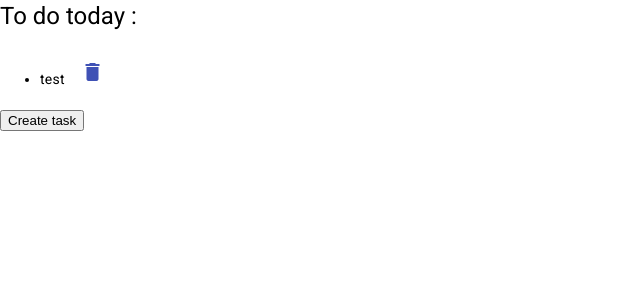
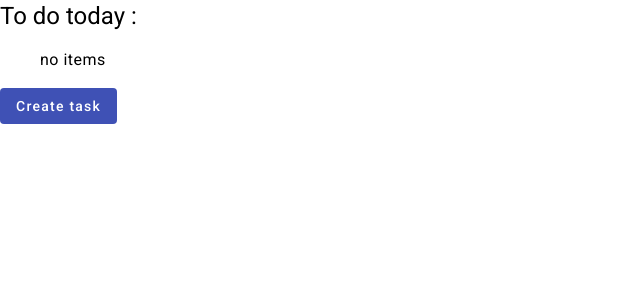
Before and after one commit to Darchevil/app, an Angular app: page / in a window 1280 px wide. Shown: the top 300 px of the page, without its empty margins (0-640 px from the left). Built offline with nearby package versions, Linux system fonts and the light colour scheme.

Commit message:
using @for and refactor

```diff
--- a/projects/todo-src/src/app/components/todo-list/todo-list-element/todo-list-element.component.html
+++ b/projects/todo-src/src/app/components/todo-list/todo-list-element/todo-list-element.component.html
@@ -1,4 +1,5 @@
-<ul *ngFor="let task of listTask">
+<ul>
+  @for (task of listTask; track task.title) {
   <li>
     {{ task.title }}
     <button
@@ -10,4 +11,7 @@
       <mat-icon>delete</mat-icon>
     </button>
   </li>
+  } @empty {
+  <h4>no items</h4>
+  }
 </ul>
--- a/projects/todo-src/src/app/components/todo-list/todo-list-element/todo-list-element.component.ts
+++ b/projects/todo-src/src/app/components/todo-list/todo-list-element/todo-list-element.component.ts
@@ -12,17 +12,13 @@ import { EventEmitter } from '@angular/core';
   templateUrl: './todo-list-element.component.html',
   styleUrl: './todo-list-element.component.css',
 })
-export class TodoListElementComponent implements OnInit {
+export class TodoListElementComponent {
   //child
   @Input() listTask: Array<Task> = [];
   @Output() taskDeleted = new EventEmitter<Task>();
 
   task: Task = { title: 'test', done: false };
 
-  ngOnInit(): void {
-    this.listTask.push(this.task);
-  }
-
   deleteTask(taskToDelete: Task) {
     this.taskDeleted.emit(taskToDelete);
   }
--- a/projects/todo-src/src/app/components/todo-list/todo-list.component.html
+++ b/projects/todo-src/src/app/components/todo-list/todo-list.component.html
@@ -5,4 +5,6 @@
   (taskDeleted)="deleteTask($event)"
 ></todo-list-element>
 
-<button (click)="openPopup()">Create task</button>
+<button mat-flat-button color="primary" (click)="openPopup()">
+  Create task
+</button>
--- a/projects/todo-src/src/app/components/todo-list/todo-list.component.ts
+++ b/projects/todo-src/src/app/components/todo-list/todo-list.component.ts
@@ -2,6 +2,7 @@ import { Component, OnInit } from '@angular/core';
 import { TodoListElementComponent } from './todo-list-element/todo-list-element.component';
 import { NgFor, NgIf } from '@angular/common';
 import { MatDialogModule, MatDialog } from '@angular/material/dialog';
+import { MatButtonModule } from '@angular/material/button';
 import { PopupComponent } from '../popup/popup.component';
 import { Task } from '../../types/task';
 
@@ -13,6 +14,7 @@ import { Task } from '../../types/task';
     NgFor,
     MatDialogModule,
     PopupComponent,
+    MatButtonModule,
     NgIf,
   ],
   templateUrl: './todo-list.component.html',
```
